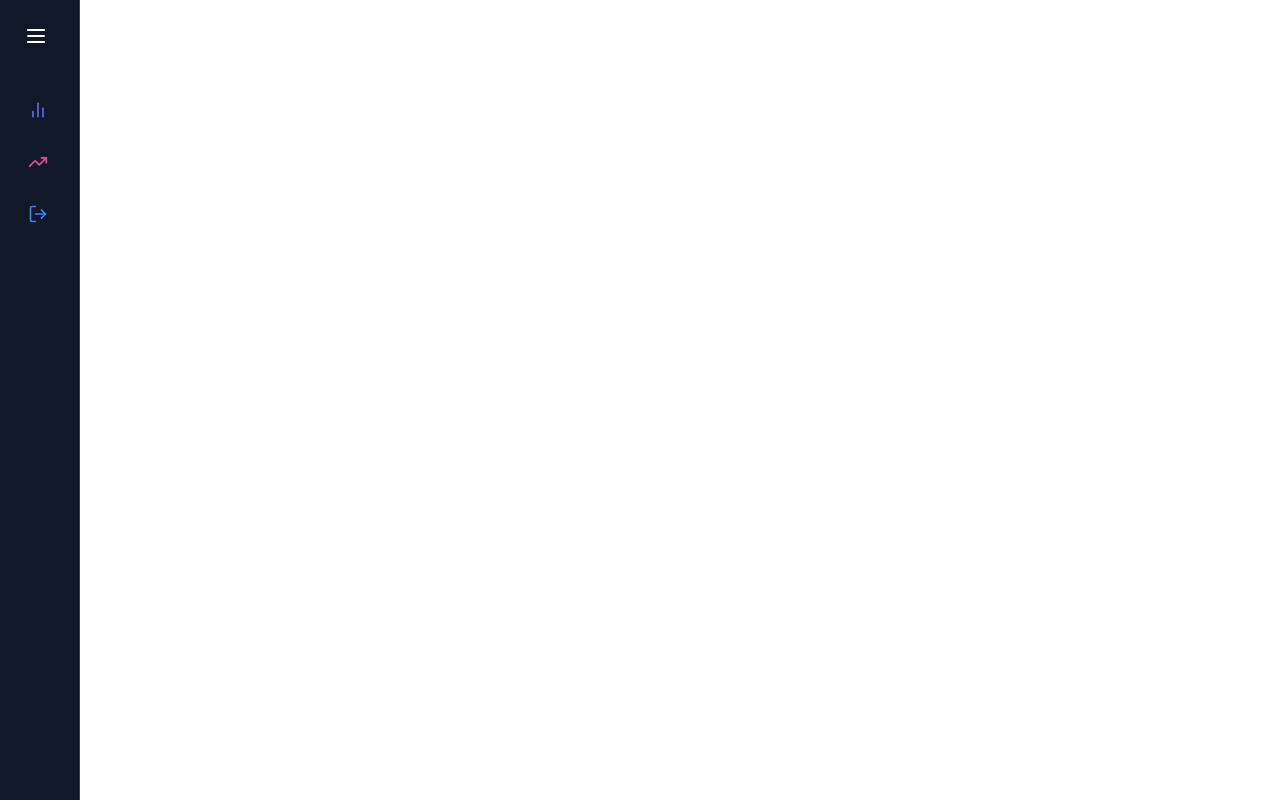
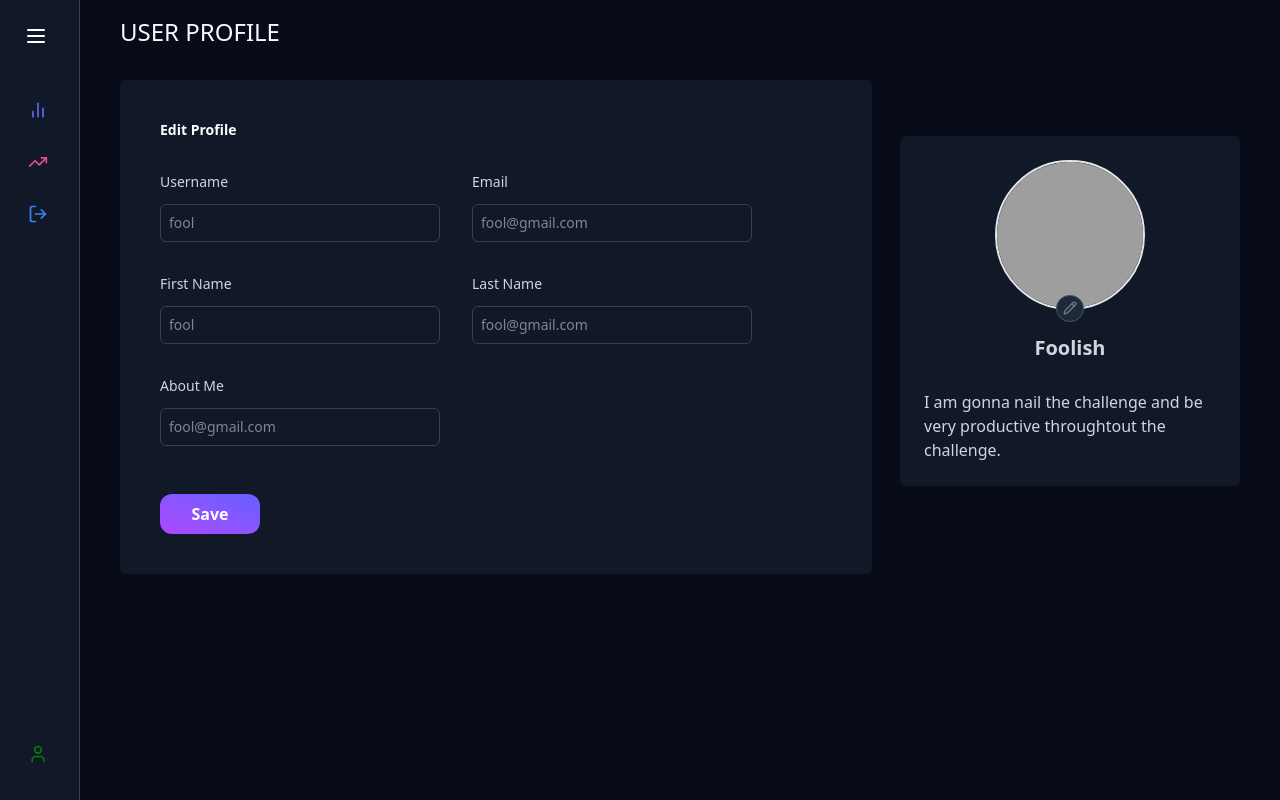
Before and after one commit to foolcodes/journey, a React (Vite) app: page /user in a window 1280 px wide. Before the commit this address had no page. Built offline with nearby package versions, Linux system fonts and the light colour scheme; grey boxes are pictures that could not be loaded.

Commit message:
Changed file names

```diff
--- a/src/App.jsx
+++ b/src/App.jsx
@@ -6,7 +6,7 @@ import Register from "./components/Register";
 import Overview from "./components/Overview";
 import Challenges from "./components/Challenges";
 import Sidebar from "./components/Sidebar";
-import Signout from "./components/Signout";
+import User from "./components/User";
 
 const App = () => {
   const location = useLocation();
@@ -22,7 +22,7 @@ const App = () => {
         <Route exact path="/register" element={<Register />} />
         <Route exact path="/overview" element={<Overview />} />
         <Route exact path="/challenges" element={<Challenges />} />
-        <Route exact path="/signout" element={<Signout />} />
+        <Route exact path="/user" element={<User />} />
       </Routes>
     </div>
   );
--- a/src/components/Sidebar/index.jsx
+++ b/src/components/Sidebar/index.jsx
@@ -2,7 +2,7 @@ import { useState } from "react";
 import { AnimatePresence, motion } from "framer-motion";
 import { Link } from "react-router-dom";
 
-import { BarChart2, LogOut, TrendingUp, Menu } from "lucide-react";
+import { BarChart2, LogOut, TrendingUp, Menu, User } from "lucide-react";
 
 const SIDEBAR = [
   { name: "Overview", icon: BarChart2, color: "#6366F1", path: "/overview" },
@@ -33,7 +33,8 @@ const Sidebar = () => {
         >
           <Menu size={24} color="white" />
         </motion.button>
-        <nav className="mt-8 flex-grow">
+        <nav className="mt-8 flex-grow flex flex-col justify-between">
+          <div>
             {SIDEBAR.map((eachItem) => (
               <Link key={eachItem.path} to={eachItem.path}>
                 <motion.div className="flex items-center p-3 text-sm font-medium rounded-lg hover:bg-gray-700 transition-colors mb-2">
@@ -57,6 +58,25 @@ const Sidebar = () => {
                 </motion.div>
               </Link>
             ))}
+          </div>
+          <Link key={"/user"} to={"/user"}>
+            <motion.div className="flex items-center p-3 text-sm font-medium rounded-lg hover:bg-gray-700 transition-colors mb-2">
+              <User size={20} style={{ color: "green", minWidth: "20px" }} />
+              <AnimatePresence>
+                {isSidebarOpen && (
+                  <motion.span
+                    className="ml-4 whitespace-nowrap text-gray-100"
+                    initial={{ opacity: 0, width: 0 }}
+                    animate={{ opacity: 1, width: "auto" }}
+                    exit={{ opacity: 0, width: 0 }}
+                    transition={{ duration: 0.2, delay: 0.3 }}
+                  >
+                    {"Profile"}
+                  </motion.span>
+                )}
+              </AnimatePresence>
+            </motion.div>
+          </Link>
         </nav>
       </div>
     </motion.div>
--- a/src/components/Signout/index.jsx
+++ b/src/components/User/index.jsx
@@ -1,9 +1,9 @@
 import { useState } from "react";
-import SignoutModal from "../SignoutModal";
+import UserModal from "../UserModal";
 
 import { PencilIcon } from "lucide-react";
 
-const Signout = () => {
+const User = () => {
   const [showModal, toggleShowModal] = useState(false);
   const [image, setImage] = useState(
     "https://avatarfiles.alphacoders.com/161/161002.jpg"
@@ -103,4 +103,4 @@ const Signout = () => {
   );
 };
 
-export default Signout;
+export default User;
--- a/src/components/SignoutModal/index.jsx
+++ b/src/components/UserModal/index.jsx
@@ -1,6 +1,6 @@
 import { X } from "lucide-react";
 
-const SignoutModal = ({ closeModal, onImageSelectedUrl }) => {
+const UserModal = ({ closeModal, onImageSelectedUrl }) => {
   const handleFileChange = (event) => {
     const file = event.target.files[0];
     if (file) {
@@ -39,4 +39,4 @@ const SignoutModal = ({ closeModal, onImageSelectedUrl }) => {
   );
 };
 
-export default SignoutModal;
+export default UserModal;
```
Lines whose indentation alone changed are shown as unchanged.
